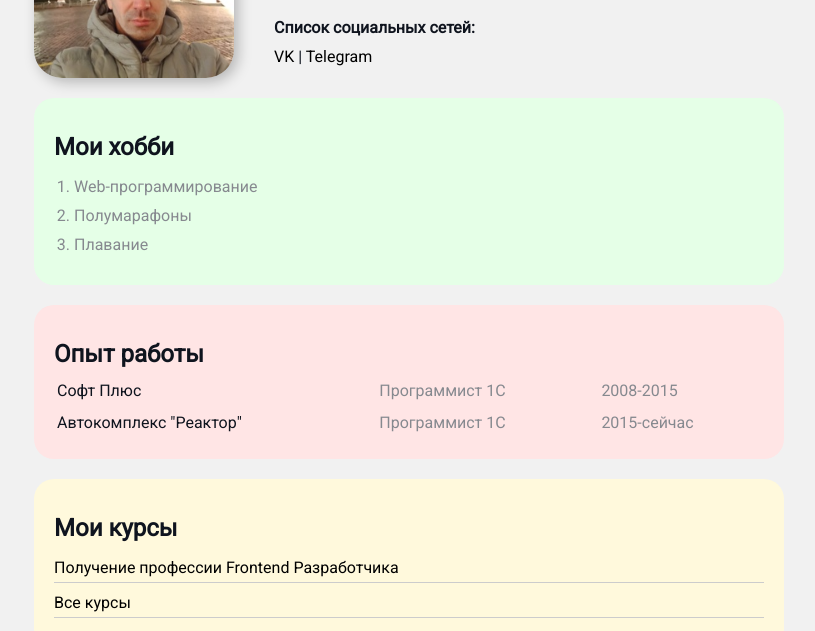
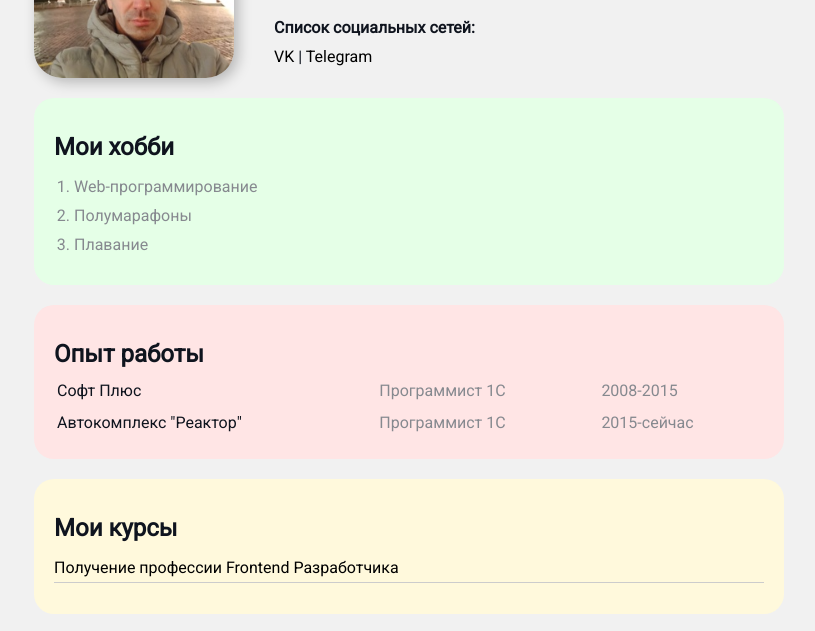
Before and after one commit to uri1709/resume, a plain HTML site: page index.html in a window 1280 px wide. Shown: the part 160-791 px from the top of the page, without its empty margins (231-1046 px from the left). Drawn offline with Linux system fonts and the light colour scheme.

Commit message:
удаление курса

```diff
--- a/index.html
+++ b/index.html
@@ -74,9 +74,6 @@
           <li>
               <a href="https://vladilen.ru/junior">Получение профессии Frontend Разработчика</a>
           </li>
-          <li>
-              <a href="https://vladilen.ru/courses">Все курсы</a>
-          </li>
       </ul>
     </div>
 
```
